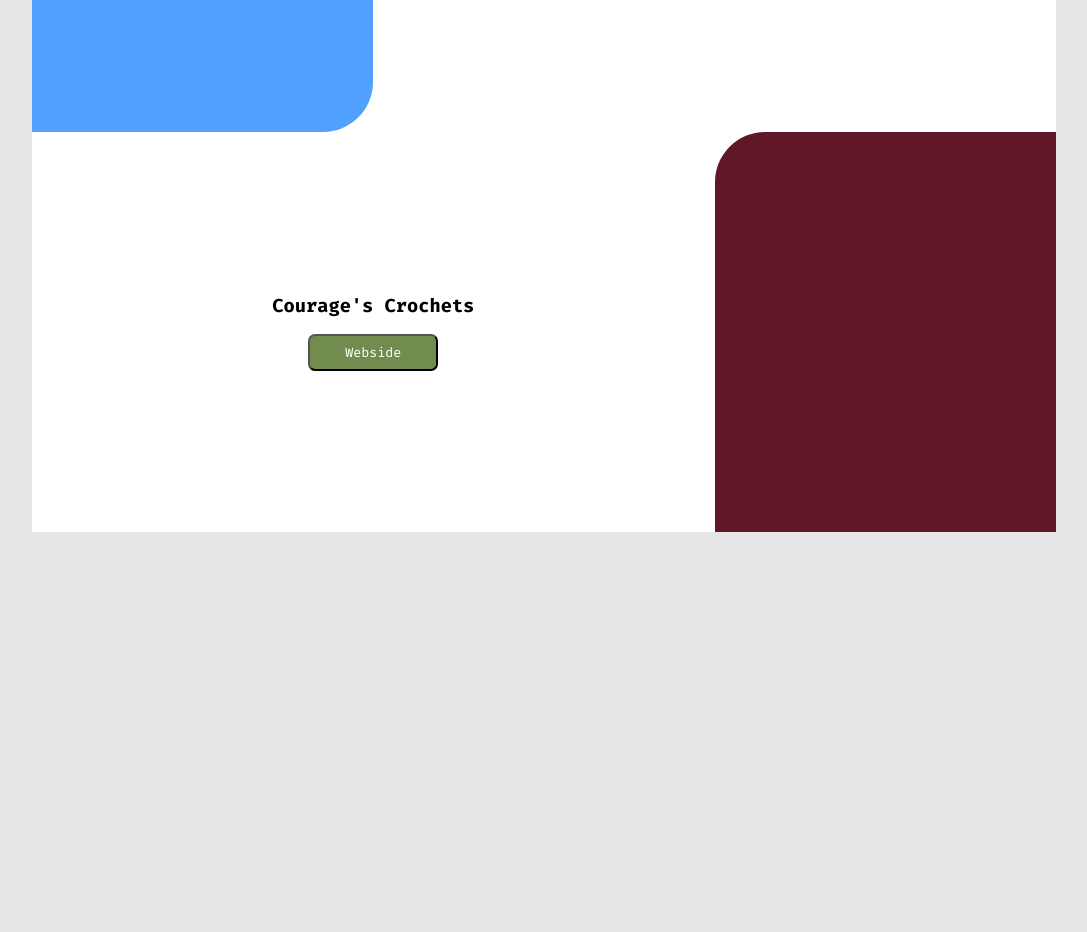
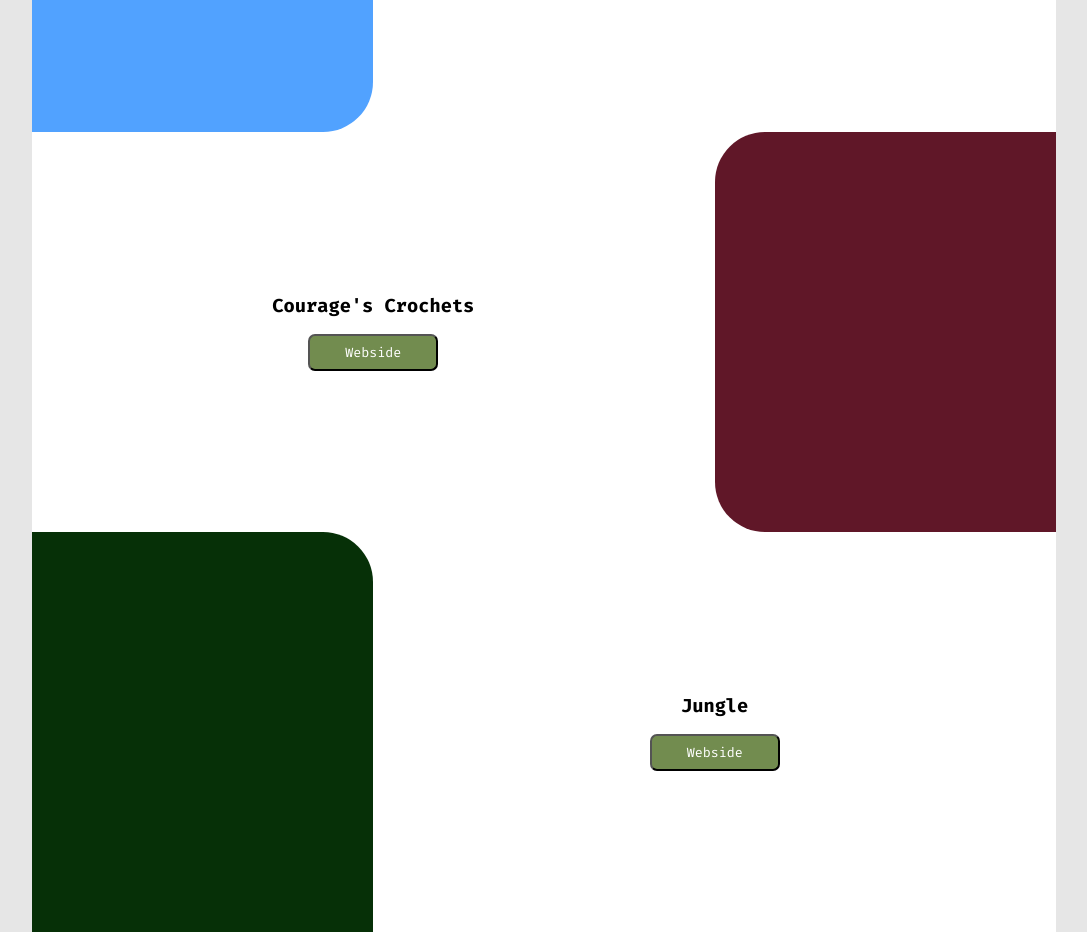
Before and after one commit to Vicky8484/victory_prof_portfolie, a website: page hobby.html in a window 1280 px wide. Shown: the part 4980-5912 px from the top of the page, without its empty margins (96-1183 px from the left). Before the commit the page ends 5512 px from the top, so only its background shows below. Drawn offline with Linux system fonts and the light colour scheme.

Commit message:
jungle added

```diff
--- a/js/hobby.js
+++ b/js/hobby.js
@@ -4,24 +4,18 @@ const projects = [
     url: "https://vicky8484.github.io/spil_site/",
     order: 1,
     color: "bg-hobby-1",
-    boxType: "rounded-tl-box rounded-bl-box",
-    textFirst: true,
   },
   {
     title: "Quiz",
     url: "https://vicky8484.github.io/gaet-min-mening/",
     order: 2,
     color: "bg-hobby-2",
-    boxType: "rounded-tr-box rounded-br-box",
-    textFirst: false,
   },
   {
     title: "Spotify",
     url: "https://venerable-brioche-562cee.netlify.app/",
     order: 3,
     color: "bg-hobby-3",
-    boxType: "rounded-tl-box rounded-bl-box",
-    textFirst: true,
     description: "Bare en øvelse med Spotify-layout!!!",
   },
   {
@@ -29,80 +23,66 @@ const projects = [
     url: "https://vicky8484.github.io/brodrene_kviste/",
     order: 4,
     color: "bg-hobby-4",
-    boxType: "rounded-tr-box rounded-br-box",
-    textFirst: false,
   },
   {
     title: "Flex-scroll",
     url: "https://vicky8484.github.io/flex-info/",
     order: 5,
     color: "bg-hobby-5",
-    boxType: "rounded-tl-box rounded-bl-box",
-    textFirst: true,
   },
   {
     title: "Reci-peace",
     url: "https://vicky8484.github.io/reci-peace/",
     order: 6,
     color: "bg-hobby-6",
-    boxType: "rounded-tr-box rounded-br-box",
-    textFirst: false,
   },
   {
     title: "Recipuro",
     url: "https://vicky8484.github.io/recipuro/",
     order: 7,
     color: "bg-hobby-7",
-    boxType: "rounded-tl-box rounded-bl-box",
-    textFirst: true,
   },
   {
     title: "One Stop Shop",
     url: "https://vicky8484.github.io/1-stop-shop-updated/",
     order: 8,
     color: "bg-hobby-8",
-    boxType: "rounded-tr-box rounded-br-box",
-    textFirst: false,
   },
   {
     title: "Desktop Portfolio",
     url: "https://vicky8484.github.io/desktop_pf/",
     order: 9,
     color: "bg-hobby-9",
-    boxType: "rounded-tl-box rounded-bl-box",
-    textFirst: true,
   },
   {
     title: "Grid/Flex Library",
     url: "https://vicky8484.github.io/gridflex_library/",
     order: 10,
     color: "bg-hobby-10",
-    boxType: "rounded-tr-box rounded-br-box",
-    textFirst: false,
   },
   {
     title: "Cool side",
     url: "https://vicky8484.github.io/coolside/",
     order: 11,
     color: "bg-hobby-11",
-    boxType: "rounded-tl-box rounded-bl-box",
-    textFirst: true,
   },
   {
     title: "wind in my Tail",
     url: "https://vicky8484.github.io/tailwind/",
     order: 12,
     color: "bg-hobby-12",
-    boxType: "rounded-tr-box rounded-br-box",
-    textFirst: false,
   },
   {
     title: "Courage's Crochets",
     url: "https://couragescrochets-lg7d.vercel.app/",
     order: 13,
     color: "bg-hobby-13",
-    boxType: "rounded-tl-box",
-    textFirst: true,
+  },
+  {
+    title: "Jungle",
+    url: "https://junglesvg.netlify.app/",
+    order: 14,
+    color: "bg-hobby-14",
   },
 ];
 
@@ -119,11 +99,21 @@ function renderProjects(sortOrder) {
   projectList.replaceChildren();
 
   sortedProjects.forEach((project, index) => {
+    const textFirst = index % 2 === 0;
+    const isLast = index === sortedProjects.length - 1;
+    const boxType = textFirst
+      ? isLast
+        ? "rounded-tl-box"
+        : "rounded-tl-box rounded-bl-box"
+      : isLast
+        ? "rounded-tr-box"
+        : "rounded-tr-box rounded-br-box";
     const article = document.createElement("article");
     article.className = "flex max-[800px]:w-full";
 
     const textBox = document.createElement("div");
-    textBox.className = "flex-[2] py-8 flex flex-col items-center justify-center text-center gap-4 max-[800px]:min-w-0 max-[800px]:p-4";
+    textBox.className =
+      "flex-[2] py-8 flex flex-col items-center justify-center text-center gap-4 max-[800px]:min-w-0 max-[800px]:p-4";
 
     const title = document.createElement("h3");
     title.textContent = project.title;
@@ -131,7 +121,8 @@ function renderProjects(sortOrder) {
 
     if (project.description) {
       const description = document.createElement("p");
-      description.className = "p-4 w-[50ch] text-center max-[800px]:w-full max-[800px]:max-w-full";
+      description.className =
+        "p-4 w-[50ch] text-center max-[800px]:w-full max-[800px]:max-w-full";
       description.textContent = project.description;
       textBox.append(description);
     }
@@ -139,21 +130,16 @@ function renderProjects(sortOrder) {
     const link = document.createElement("a");
     link.href = project.url;
     const button = document.createElement("button");
-    button.className = "bg-cta-secondary text-header-text hover:bg-accent-hover hover:text-header-text";
+    button.className =
+      "bg-cta-secondary text-header-text hover:bg-accent-hover hover:text-header-text";
     button.textContent = "Webside";
     link.append(button);
     textBox.append(link);
 
     const colorBox = document.createElement("div");
-    const boxType =
-      index === 0
-        ? "rounded-tl-box rounded-bl-box"
-        : index === sortedProjects.length - 1
-          ? "rounded-tl-box"
-          : project.boxType;
     colorBox.className = `h-[400px] flex-1 overflow-hidden transition-[background-color] duration-[5000ms] hover:bg-accent max-[800px]:min-w-0 ${project.color} ${boxType}`;
 
-    if (project.textFirst) {
+    if (textFirst) {
       article.append(textBox, colorBox);
     } else {
       article.append(colorBox, textBox);
```
Also changed, not shown: css/site.css, css/tailwind.css.
